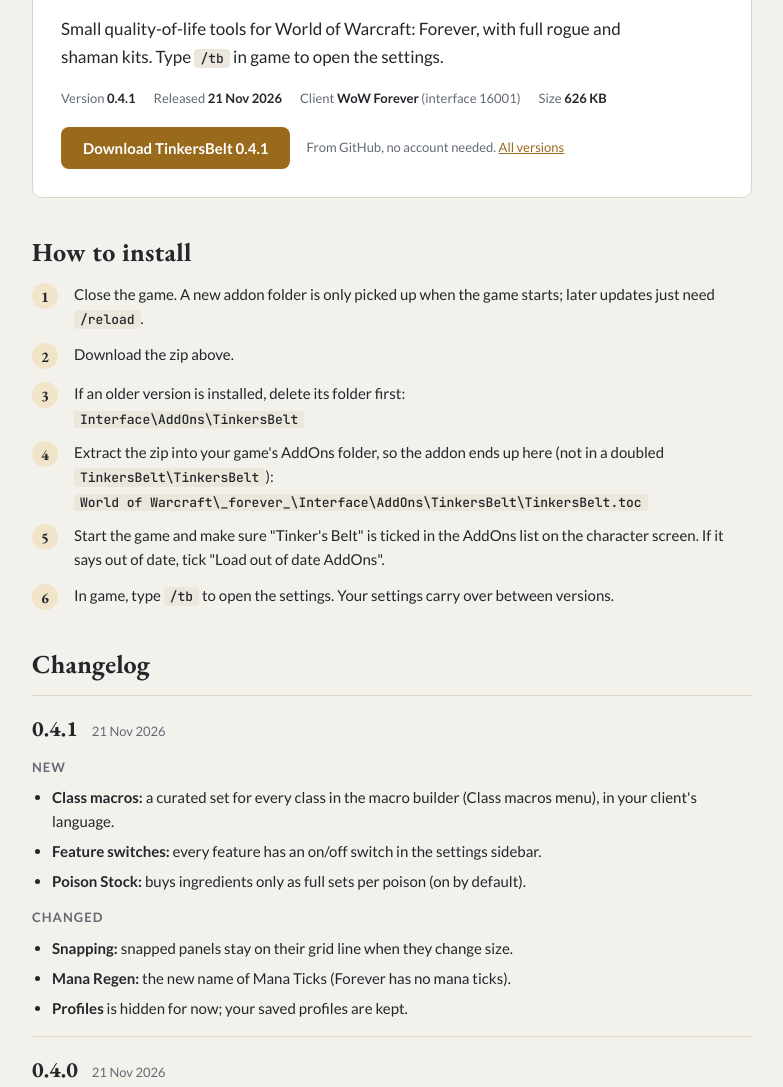
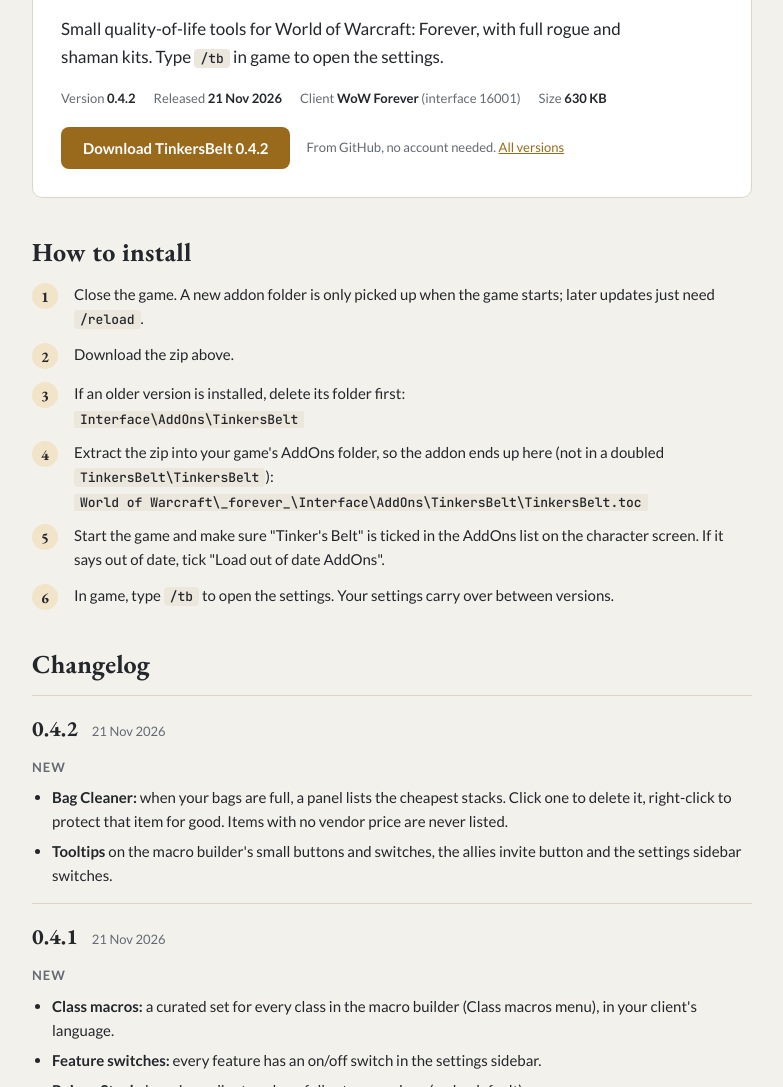
Before and after one commit to dpws/TinkersBelt, a plain HTML site: page docs/release/index.html in a window 1280 px wide. Shown: the part 521-1608 px from the top of the page, without its empty margins (248-1031 px from the left). Drawn offline with nearby package versions, Linux system fonts and the light colour scheme.

Commit message:
docs: release page v0.4.2
Co-Authored-By: Claude Opus 5.5 <noreply@anthropic.com>

```diff
--- a/docs/release/index.html
+++ b/docs/release/index.html
@@ -66,13 +66,13 @@ ol.steps li::before { content: counter(s); font: 700 15px var(--display); width:
     <h1 class="sr">Tinker's Belt</h1>
     <p class="lead">Small quality-of-life tools for World of Warcraft: Forever, with full rogue and shaman kits. Type <code>/tb</code> in game to open the settings.</p>
     <div class="meta">
-      <span>Version <b id="ver">0.4.1</b></span>
+      <span>Version <b id="ver">0.4.2</b></span>
       <span>Released <b>21 Nov 2026</b></span>
       <span>Client <b>WoW Forever</b> (interface 16001)</span>
-      <span>Size <b>626 KB</b></span>
+      <span>Size <b>630 KB</b></span>
     </div>
     <div class="get">
-      <a class="dl" href="https://github.com/dpws/TinkersBelt/releases/download/v0.4.1/TinkersBelt-v0.4.1-forever.zip" target="_blank" rel="noopener">Download TinkersBelt 0.4.1</a>
+      <a class="dl" href="https://github.com/dpws/TinkersBelt/releases/download/v0.4.2/TinkersBelt-v0.4.2-forever.zip" target="_blank" rel="noopener">Download TinkersBelt 0.4.2</a>
       <span class="status">From GitHub, no account needed. <a href="https://github.com/dpws/TinkersBelt/releases" target="_blank" rel="noopener">All versions</a></span>
     </div>
   </div>
@@ -92,6 +92,16 @@ ol.steps li::before { content: counter(s); font: 700 15px var(--display); width:
 
   <section aria-labelledby="changes">
     <h2 id="changes">Changelog</h2>
+    <article class="release">
+      <header><strong>0.4.2</strong><span>21 Nov 2026</span></header>
+      <div class="group">
+        <h3>New</h3>
+        <ul>
+          <li><b>Bag Cleaner:</b> when your bags are full, a panel lists the cheapest stacks. Click one to delete it, right-click to protect that item for good. Items with no vendor price are never listed.</li>
+          <li><b>Tooltips</b> on the macro builder's small buttons and switches, the allies invite button and the settings sidebar switches.</li>
+        </ul>
+      </div>
+    </article>
     <article class="release">
       <header><strong>0.4.1</strong><span>21 Nov 2026</span></header>
       <div class="group">
```
